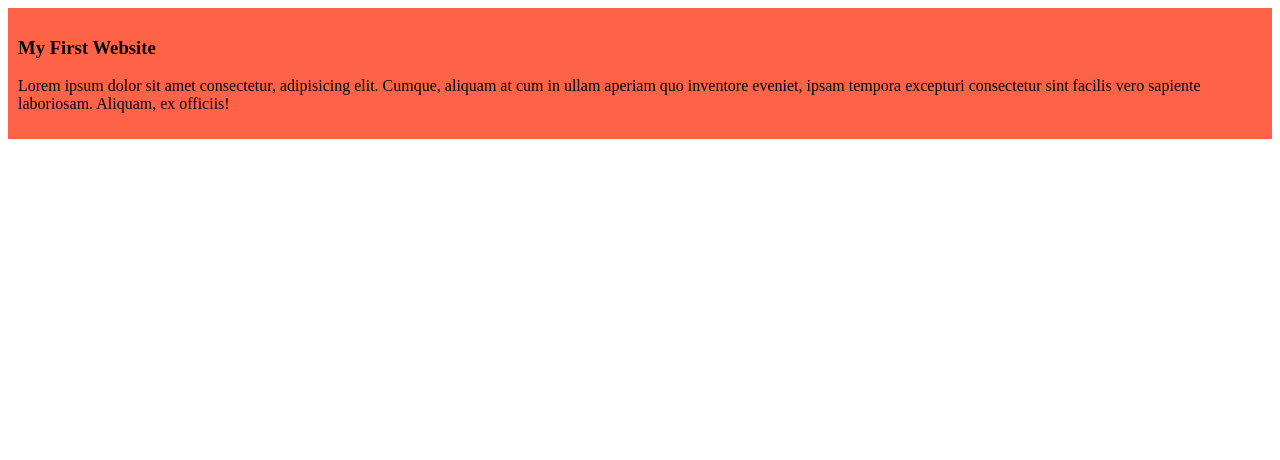
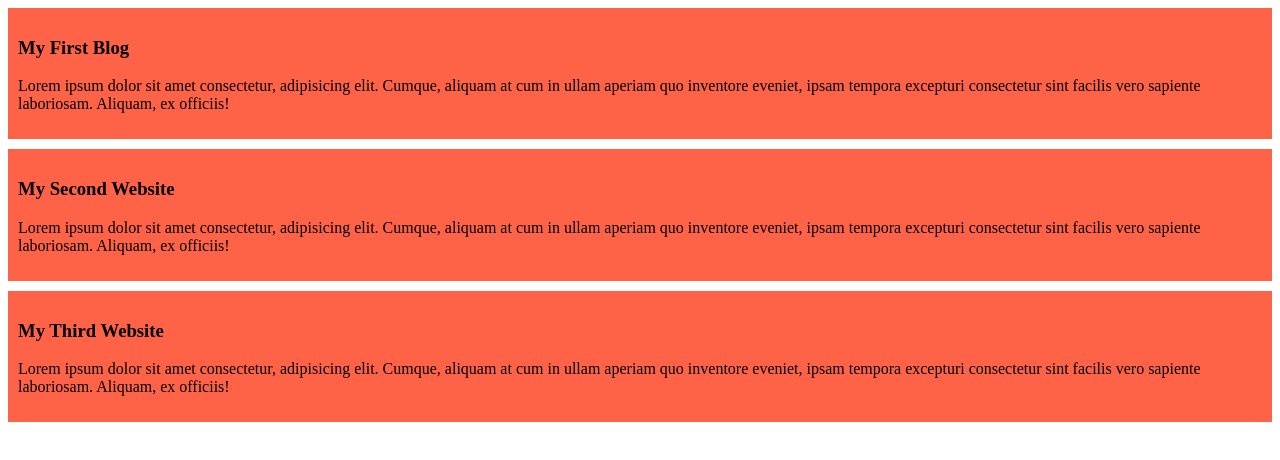
Before and after one commit to waysurrahman/My-first-github-ripo, a plain HTML site: page index.html in a window 1280 px wide. Drawn offline with Linux system fonts and the light colour scheme.

Commit message:
added the second and third blog

```diff
--- a/index.html
+++ b/index.html
@@ -8,7 +8,19 @@
 </head>
 <body>
     <div>
-        <h3>My First Website</h3>
+        <h3>My First Blog</h3>
+        <p>
+            Lorem ipsum dolor sit amet consectetur, adipisicing elit. Cumque, aliquam at cum in ullam aperiam quo inventore eveniet, ipsam tempora excepturi consectetur sint facilis vero sapiente laboriosam. Aliquam, ex officiis!
+        </p>
+    </div>
+    <div>
+        <h3>My Second Website</h3>
+        <p>
+            Lorem ipsum dolor sit amet consectetur, adipisicing elit. Cumque, aliquam at cum in ullam aperiam quo inventore eveniet, ipsam tempora excepturi consectetur sint facilis vero sapiente laboriosam. Aliquam, ex officiis!
+        </p>
+    </div>
+    <div>
+        <h3>My Third Website</h3>
         <p>
             Lorem ipsum dolor sit amet consectetur, adipisicing elit. Cumque, aliquam at cum in ullam aperiam quo inventore eveniet, ipsam tempora excepturi consectetur sint facilis vero sapiente laboriosam. Aliquam, ex officiis!
         </p>
--- a/styles/blog.css
+++ b/styles/blog.css
@@ -1,4 +1,5 @@
 div{
     background-color: tomato;
     padding: 10px;
+    margin-bottom: 10px;
 }
```
